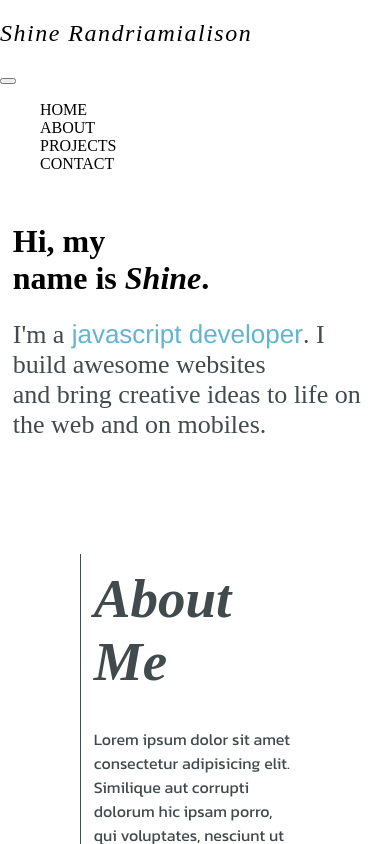
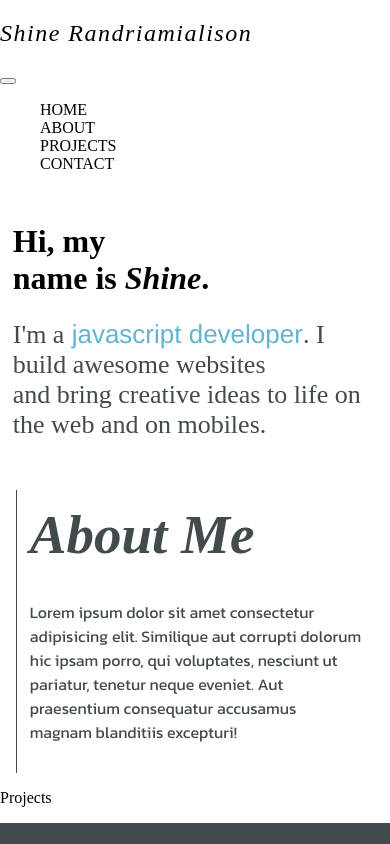
Before and after one commit to Shine0111/portfolio, a React (Vite) app: page / in a window 390 px wide. Shown: the top 844 px of the page. Built offline with nearby package versions, Linux system fonts and the light colour scheme.

Commit message:
responsive box

```diff
--- a/src/components/About/About.module.css
+++ b/src/components/About/About.module.css
@@ -1,10 +1,16 @@
 .container {
   border-left: solid 0.5mm var(--black-light);
-  padding: var(--container-padding);
+  padding-left: 60px;
 }
 @media (max-width: 1430px) {
   .container {
     margin: 5rem;
+    padding: var(--container-padding);
+  }
+}
+@media (max-width: 780px) {
+  .container {
+    margin: 1rem;
   }
 }
 p {
--- a/src/components/About/About.tsx
+++ b/src/components/About/About.tsx
@@ -1,9 +1,14 @@
+import useViewport from "../../hooks/useViewport";
 import styles from "./About.module.css";
 import classNames from "classnames";
 
 const About = () => {
+  const { viewWidth, breakpoint } = useViewport();
+  const getContainerWidthClassName = () => {
+    viewWidth > breakpoint ? "container-max-width" : "";
+  };
   return (
-    <div className={classNames("container-max-width", styles.container)}>
+    <div className={classNames(getContainerWidthClassName, styles.container)}>
       <h1 className="italic-title">About Me</h1> <br />
       <p>
         Lorem ipsum dolor sit amet consectetur adipisicing elit. Similique aut
```
